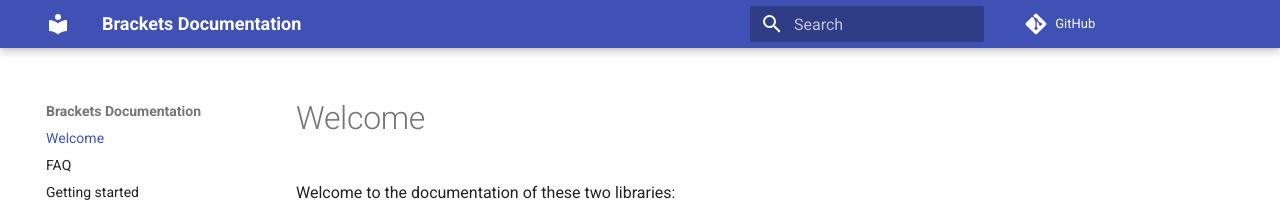
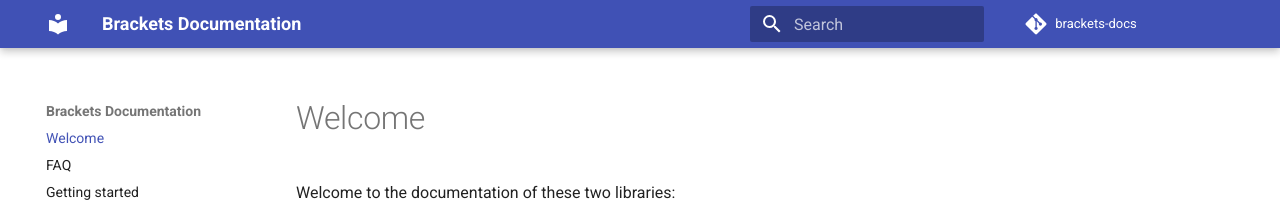
Before and after one commit to Drarig29/brackets-docs, an MkDocs documentation site: the page built from docs/index.md, in a window 1280 px wide. Shown: the top 208 px of the page. Built offline with MkDocs 1.6.1 and Material for MkDocs 9.7.7, drawn with Linux system fonts in a browser that asks for light colours; comment, search, counter and statistics services are not loaded.

Commit message:
Add repo_name

```diff
--- a/mkdocs.yml
+++ b/mkdocs.yml
@@ -1,6 +1,7 @@
 site_name: Brackets Documentation
 site_url: https://drarig29.github.io/brackets-docs
 repo_url: https://github.com/Drarig29/brackets-docs
+repo_name: brackets-docs
 theme:
   name: material
 markdown_extensions:
```
